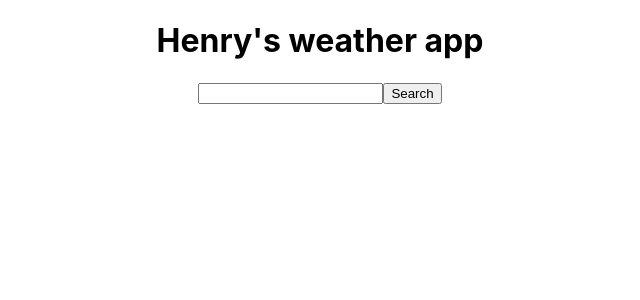
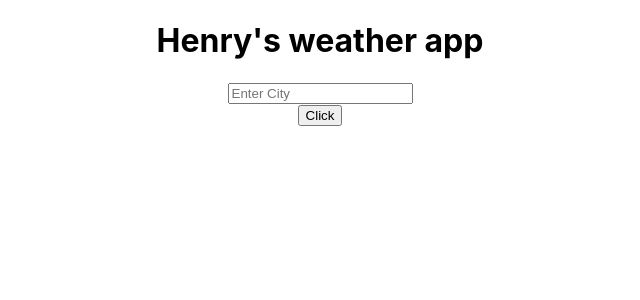
Before and after one commit to Henrynunez112/myWeatherReactApp, a React (Create React App) app in the folder react-weather-app/: page / in a window 1280 px wide. Shown: the top 300 px of the page, without its empty margins (320-960 px from the left). Built offline with nearby package versions, Linux system fonts and the light colour scheme; no server answers.

Commit message:
mvp done

```diff
--- /dev/null
+++ b/react-weather-app/src/components/SearchBar/SearchBar.js
@@ -0,0 +1,20 @@
+import React from "react";
+import InputField from "../../elements/InputField";
+import Button from "../../elements/Button";
+
+const SearchBar = (props) => {
+  return (
+    <div>
+      <InputField
+        type="text"
+        name="city"
+        label="location"
+        placeholder="Enter City"
+        value={props.value}
+        onChange={props.onChange}
+      />
+      <Button name="searchSubmit" type="submit" onClick={props.onClick} />
+    </div>
+  );
+};
+export default SearchBar;
--- a/react-weather-app/src/components/WeatherCard/WeatherDetails/WeatherDetails.js
+++ b/react-weather-app/src/components/WeatherCard/WeatherDetails/WeatherDetails.js
@@ -1,13 +1,13 @@
-import React from 'react';
-import Description from '../WeatherDetails/Description/Description'
-import Temperature from '../WeatherDetails/Temperature/Temperature'
+import React from "react";
+import Description from "../WeatherDetails/Description/Description";
+import Temperature from "../WeatherDetails/Temperature/Temperature";
 
-const WeatherDetails = (props) =>{
-    return(
-        <div className='weather card'>
-            <Description>{props.weather.description}</Description>
-            <Temperature>{props.weather.temperature}</Temperature>
-        </div>
-    )
+const WeatherDetails = (props) => {
+  return (
+    <div className="weather card">
+      <Description>{props.data.description}</Description>
+      <Temperature>{props.data.temperature}</Temperature>
+    </div>
+  );
 };
 export default WeatherDetails;
--- a/react-weather-app/src/components/WeatherCard/WeatherDiv.js
+++ b/react-weather-app/src/components/WeatherCard/WeatherDiv.js
@@ -1,8 +1,10 @@
 import React, { useState } from "react";
-import WeatherDetails from "./WeatherDetails/WeatherDetails";
+import SearchBar from "../SearchBar/SearchBar";
+import Card from "../../elements/Card";
 import assetMapping from "../../assets/assetMapping.json";
 import Header from "../Header/Header";
 import axios from "axios";
+import WeatherDetails from "./WeatherDetails/WeatherDetails";
 const { REACT_APP_APIKEY } = process.env;
 
 const WeatherDiv = () => {
@@ -35,18 +37,22 @@ const WeatherDiv = () => {
     }
   };
 
+  let cardDisplay = <WeatherDetails data={weather} />;
+
   return (
     <div className="">
       <Header
         color={assetMapping.colors[error === true ? "error" : weather.color]}
       />
-      <main>
-        <input value={search} onChange={(e) => setSearch(e.target.value)} />
-        <button onClick={handleClick}>Search</button>
-        {weather.temperature && weather.description !== "" ? (
-          <WeatherDetails weather={weather} />
-        ) : null}
-      </main>
+      <SearchBar
+        value={search}
+        onChange={(e) => {
+          setSearch(e.target.value);
+        }}
+        onClick={handleClick}
+      />
+      <Card>{cardDisplay}</Card>
+      {/* <button onClick={faren}>F</button> */}
     </div>
   );
 };
--- a/react-weather-app/src/elements/Button.js
+++ b/react-weather-app/src/elements/Button.js
@@ -1,11 +1,13 @@
-import React from 'react';
+import React from "react";
 
-const Button = () =>{
-    return(
-        <div>
-            <button>Click</button>
-        </div>
-    )
+const Button = (props) => {
+  return (
+    <div>
+      <button type={props.type} name={props.name} onClick={props.onClick}>
+        Click
+      </button>
+    </div>
+  );
 };
 
 export default Button;
--- a/react-weather-app/src/elements/InputField.js
+++ b/react-weather-app/src/elements/InputField.js
@@ -4,7 +4,9 @@ const InputField = (props) => {
   return (
     <div>
     <input
-        value={props.search}
+        value={props.value}
+        onChange={props.onChange}
+        placeholder={props.placeholder}
       />
 
     </div>
```
